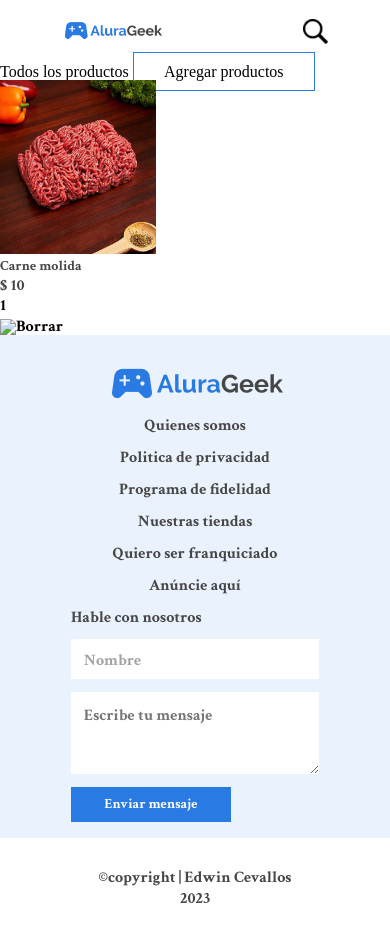
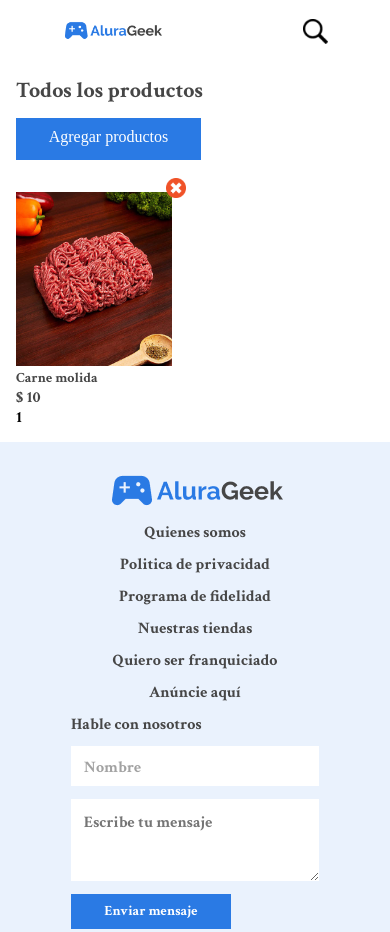
Before and after one commit to slipsark/AluraGeek, a plain HTML site: page static/Inventario/index.html in a window 390 px wide. Shown: the top 932 px of the page. Drawn offline with Linux system fonts and the light colour scheme.

Commit message:
Creación de la página de inventario y responsivo

```diff
--- /dev/null
+++ b/assets/css/Inventario/inventario-encabezado/encabezado-titulo.css
@@ -0,0 +1,12 @@
+.inventario__titulo {
+  font-family: var(--contenido);
+  font-size: 1.375rem;
+  font-weight: 700;
+
+  color: var(--color-texto-descripcion);
+}
+@media (min-width: 1024px) {
+  .inventario__titulo {
+    font-size: 2rem;
+  }
+}
--- /dev/null
+++ b/assets/css/Inventario/inventario-encabezado/inventario-btn.css
@@ -0,0 +1,7 @@
+.inventario__btn {
+  max-width: 185px;
+  height: 42px;
+
+  color: var(--color-texto-enlace-claro);
+  background-color: var(--color-backgroud-btn);
+}
--- /dev/null
+++ b/assets/css/Inventario/inventario-encabezado/style.css
@@ -0,0 +1,18 @@
+.inventario__encabezado {
+  display: flex;
+  flex-direction: column;
+  gap: 1rem;
+
+  padding: 1rem;
+}
+@media (min-width: 768px) {
+  .inventario__encabezado {
+    flex-direction: row;
+    justify-content: space-between;
+  }
+}
+@media (min-width: 1024px) {
+  .inventario__encabezado {
+    padding: 2rem;
+  }
+}
--- /dev/null
+++ b/assets/css/Inventario/inventario-produsctos/producto-card.css
@@ -0,0 +1,13 @@
+.producto__card {
+  position: relative;
+  cursor: pointer;
+}
+
+.eliminar {
+  position: absolute;
+  top: -.9rem;
+  right: -.9rem;
+
+  width: 20px;
+  height: 20px;
+}
--- /dev/null
+++ b/assets/css/Inventario/inventario-produsctos/style.css
@@ -0,0 +1,12 @@
+.inventario__productos {
+  display: flex;
+  flex-wrap: wrap;
+  gap: 2rem;
+
+  padding: 1rem;
+}
+@media (min-width: 1024px) {
+  .inventario__productos {
+    padding: 2rem;
+  }
+}
--- a/static/Inventario/index.html
+++ b/static/Inventario/index.html
@@ -14,6 +14,12 @@
   <link rel="stylesheet" href="../../assets/css/header/style.css">
   <link rel="stylesheet" href="../../assets/css/header/head-logo.css">
   <link rel="stylesheet" href="../../assets/css/header/head-search.css">
+
+  <link rel="stylesheet" href="../../assets/css/Inventario/inventario-encabezado/style.css">
+  <link rel="stylesheet" href="../../assets/css/Inventario/inventario-encabezado/encabezado-titulo.css">
+  <link rel="stylesheet" href="../../assets/css/Inventario/inventario-encabezado/inventario-btn.css">
+  <link rel="stylesheet" href="../../assets/css/Inventario/inventario-produsctos/style.css">
+  <link rel="stylesheet" href="../../assets/css/Inventario/inventario-produsctos/producto-card.css">
 
   <link rel="stylesheet" href="../../assets/css/footer/style.css">
   <link rel="stylesheet" href="../../assets/css/footer/end-container-uno/style.css">
@@ -38,7 +44,7 @@
 
     <div class="inventario__encabezado">
       <span class="inventario__titulo">Todos los productos</span>
-      <a href="#" class="btn">Agregar productos</a>
+      <a href="#" class="btn inventario__btn">Agregar productos</a>
     </div>
 
     <div class="inventario__productos">
@@ -48,7 +54,7 @@
         <span class="card__descripcion">Carne molida</span>
         <span class="card__precio">$ 10</span>
         <span class="id">1</span>
-        <img src="" alt="Borrar">
+        <img src="../../assets/img/cancel.png" alt="Borrar" class="eliminar">
       </div>
 
     </div>
```
Also changed, not shown: assets/img/cancel.png (added).
